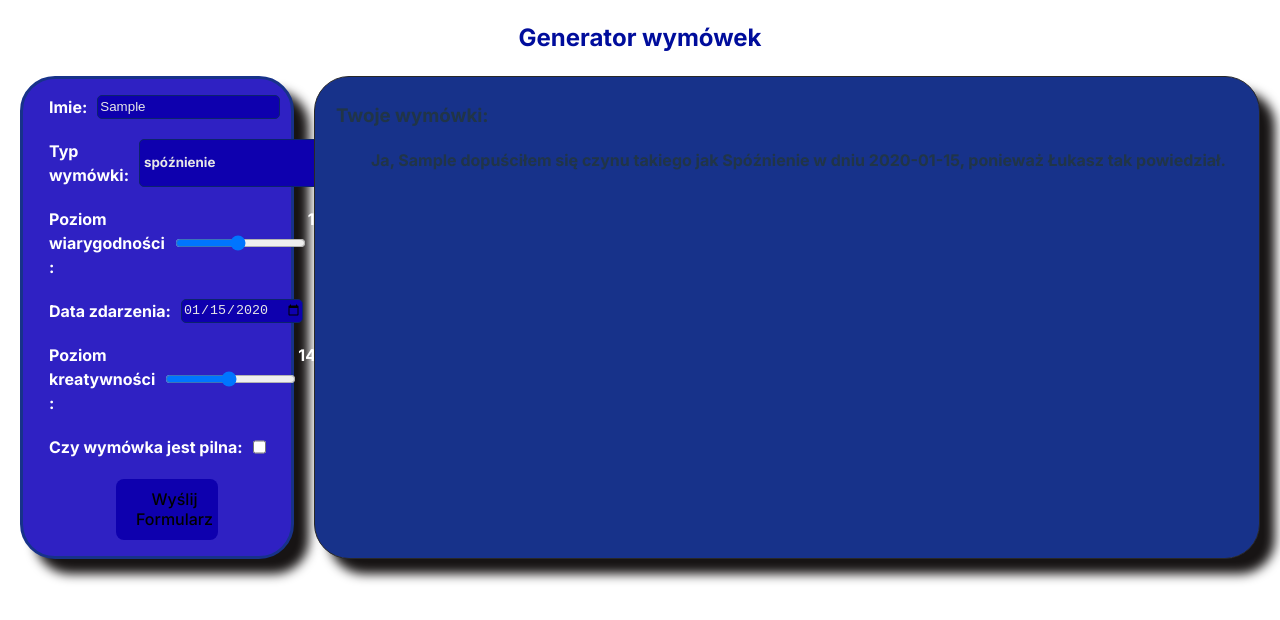
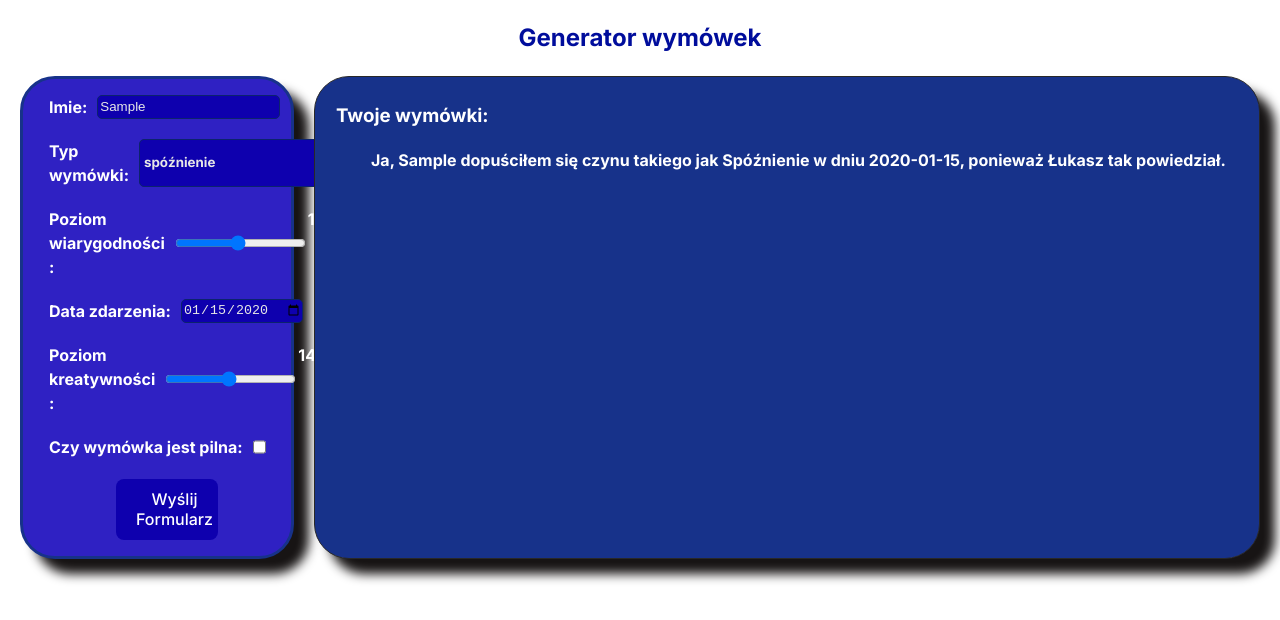
Before and after one commit to fedderli/webowe_React-typescript_aplikacja_1_generator_wymowek, a React (Vite) app: page / in a window 1280 px wide. Both pictures are taken after typing "Sample", "2020-01-15" into the empty fields and a click on the button "Wyślij Formularz". Shown: the top 620 px of the page. Built offline with nearby package versions, Linux system fonts and the light colour scheme.

Commit message:
small css fixes

```diff
--- a/src/FormReceiver.css
+++ b/src/FormReceiver.css
@@ -6,6 +6,7 @@
     margin: 0 20px 0 10px;
     box-shadow: 15px 15px 11px #171414;
     background-color: #17328A;
+    color: white;
 }
 
 ul {
--- a/src/FormSender.css
+++ b/src/FormSender.css
@@ -33,10 +33,12 @@ input, select, textarea {
 button{
     background-color: #0E00AE;
     transition: background-color 0.15s;
+    color: white;
 }
 
 button:hover {
     background-color: lightgray;
+    color: black   ;
 }
 
 form {
```
